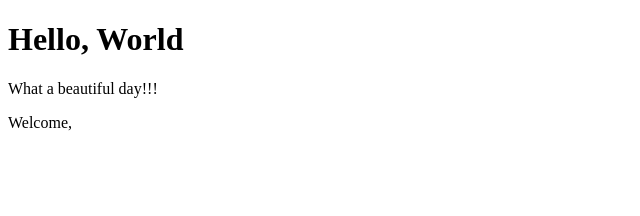
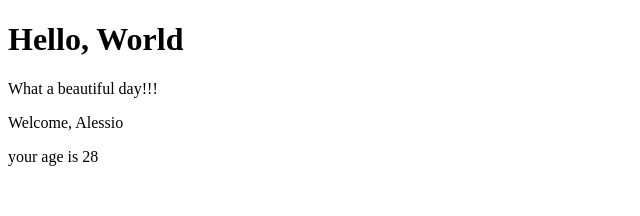
Before and after one commit to AlessioValdarchi/react-EX, a React (Create React App) app in the folder exercises/: page / in a window 1280 px wide. Shown: the top 216 px of the page, without its empty margins (0-640 px from the left). Built offline with nearby package versions, Linux system fonts and the light colour scheme.

Commit message:
prop03 done

```diff
--- a/exercises/src/App.js
+++ b/exercises/src/App.js
@@ -6,7 +6,7 @@ export class App extends React.Component {
     render() {
         return (<div>
             <Hello />
-            <Welcome />
+            <Welcome name='Alessio' age={28} />
         </div>
         )
     }
--- a/exercises/src/Welcome.js
+++ b/exercises/src/Welcome.js
@@ -2,6 +2,8 @@ import React from "react";
 
 export class Welcome extends React.Component {
     render() {
-        return <p>Welcome, {this.props.name}</p>
+        return (<><p>Welcome, {this.props.name}</p>
+            <p>your age is {this.props.age}</p></>
+        )
     }
 }
```
